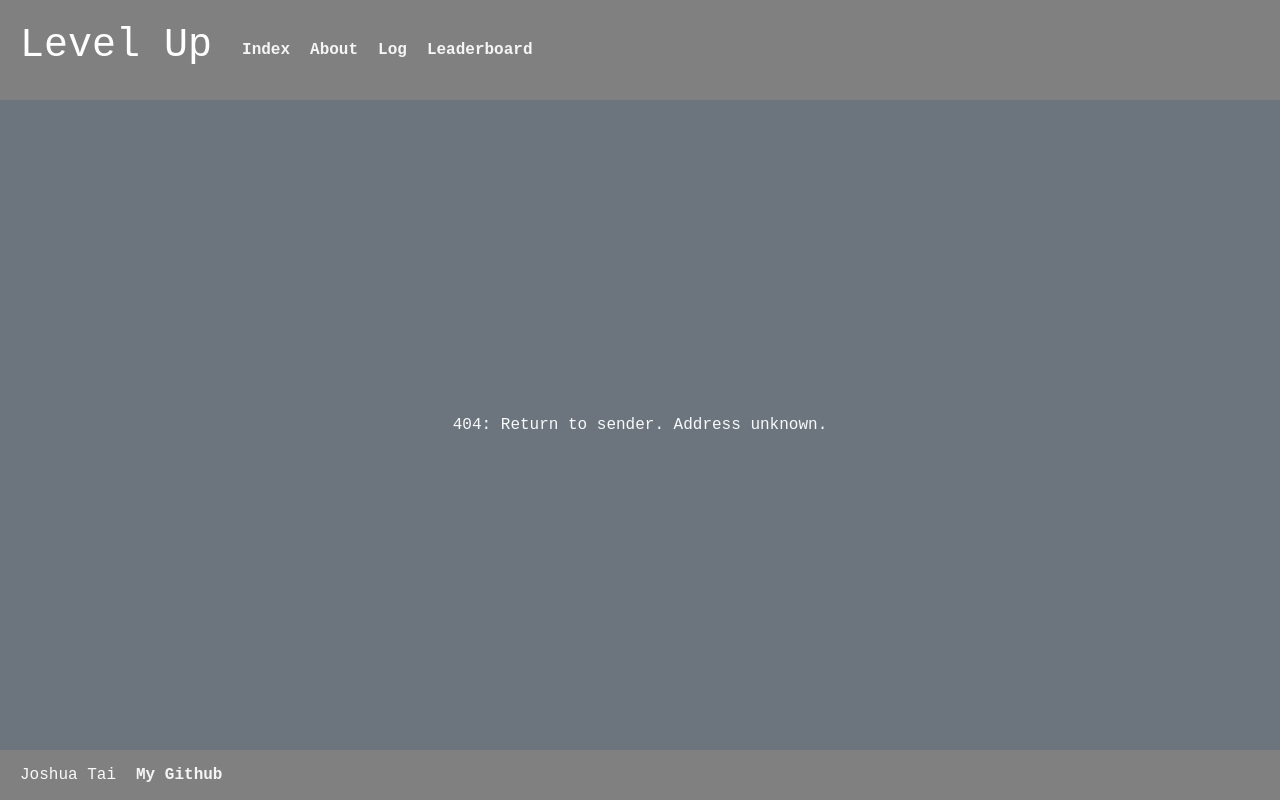
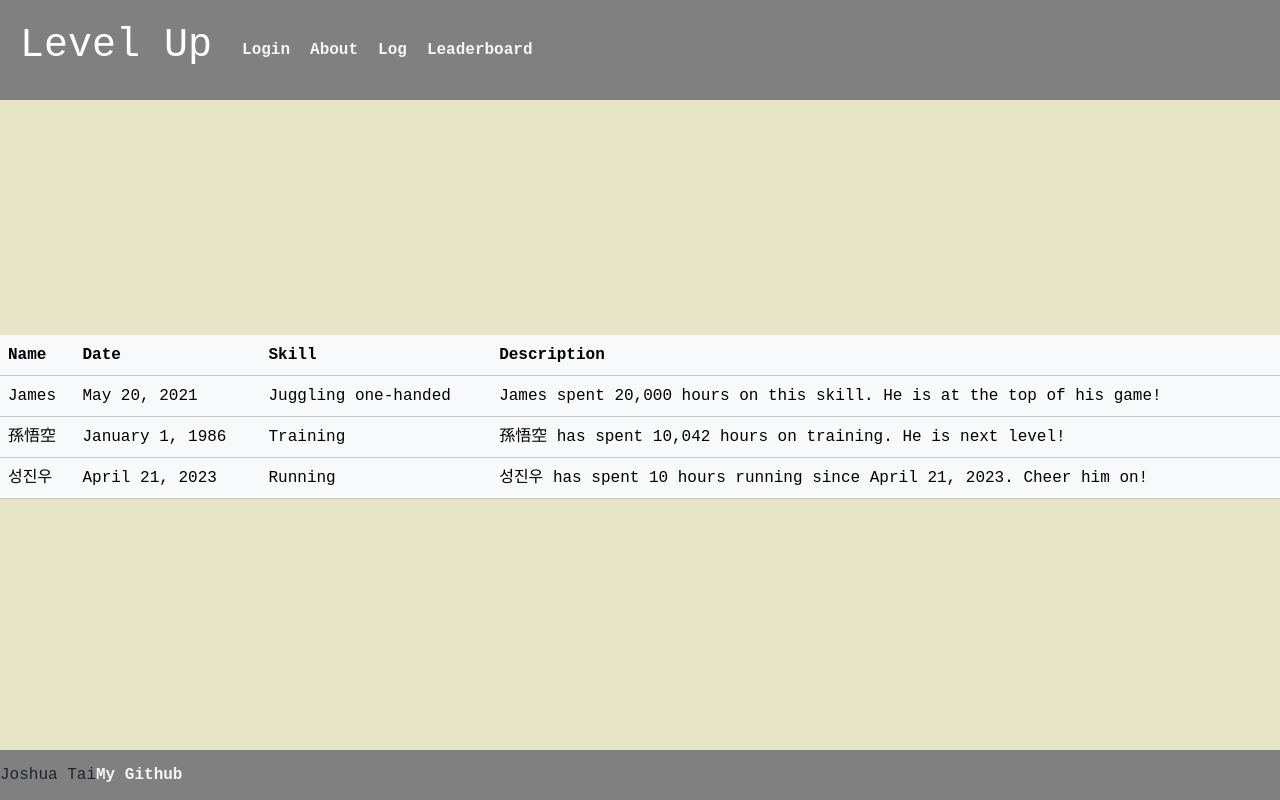
Before and after one commit to jtai56/startup, a React (Vite) app: page /leaderboard in a window 1280 px wide. Before the commit this address had no page. Built offline with nearby package versions, Linux system fonts and the light colour scheme.

Commit message:
finished setting up routing and fixing up styling issues. Preparing deployment

```diff
--- a/src/app.jsx
+++ b/src/app.jsx
@@ -4,39 +4,39 @@
 
 import { BrowserRouter, NavLink, Route, Routes } from 'react-router-dom';
 import { Login } from './login/login';
-import { Play } from './play/play';
-import { Scores } from './scores/scores';
+import { Log } from './log/log';
+import { Leaderboard } from './leaderboard/leaderboard';
 import { About } from './about/about';
 
 export default function App() {
   return (
     <BrowserRouter>
-        <div className="body bg-dark text-light">
+        <div className="body bg-dark">
             <header className="header">
                 <h1> Level Up</h1>
                 <nav className = "navbar">
                     <ul>
-                        <li><a href="index.html">Index</a></li>
-                        <li><a href="about.html">About</a></li>
-                        <li><a href="leveluplog.html">Log</a></li>
-                        <li><a href="leaderboard.html">Leaderboard</a></li>
+                        <li><NavLink to='/'>Login</NavLink></li>
+                        <li><NavLink to='/about'>About</NavLink></li>
+                        <li><NavLink to='/log'>Log</NavLink></li>
+                        <li><NavLink to='/leaderboard'>Leaderboard</NavLink></li>
                     </ul>
                 </nav>
             </header>
 
             <Routes>
                 <Route path='/' element={<Login />} exact />
-                <Route path='/play' element={<Play />} />
-                <Route path='/scores' element={<Scores />} />
+                <Route path='/log' element={<Log />} />
+                <Route path='/leaderboard' element={<Leaderboard />} />
                 <Route path='/about' element={<About />} />
                 <Route path='*' element={<NotFound />} />
             </Routes>
 
             <footer>
-                <container>
-                <inline>Joshua Tai</inline>
-                <a href="https://github.com/jtai56/startup">My Github</a>
-                </container>
+                <div>
+                    <span>Joshua Tai</span>
+                    <a href="https://github.com/jtai56/startup">My Github</a>
+                </div>
             </footer>
         </div>
     </BrowserRouter>
--- a/src/login/login.jsx
+++ b/src/login/login.jsx
@@ -2,7 +2,7 @@
 
 export function Login() {
   return (
-    <main>
+    <main className = 'main'>
         <container>
             <h1>Lets repo your progress.</h1>
             <h1>Github but for pushing your life forward.</h1>
```
